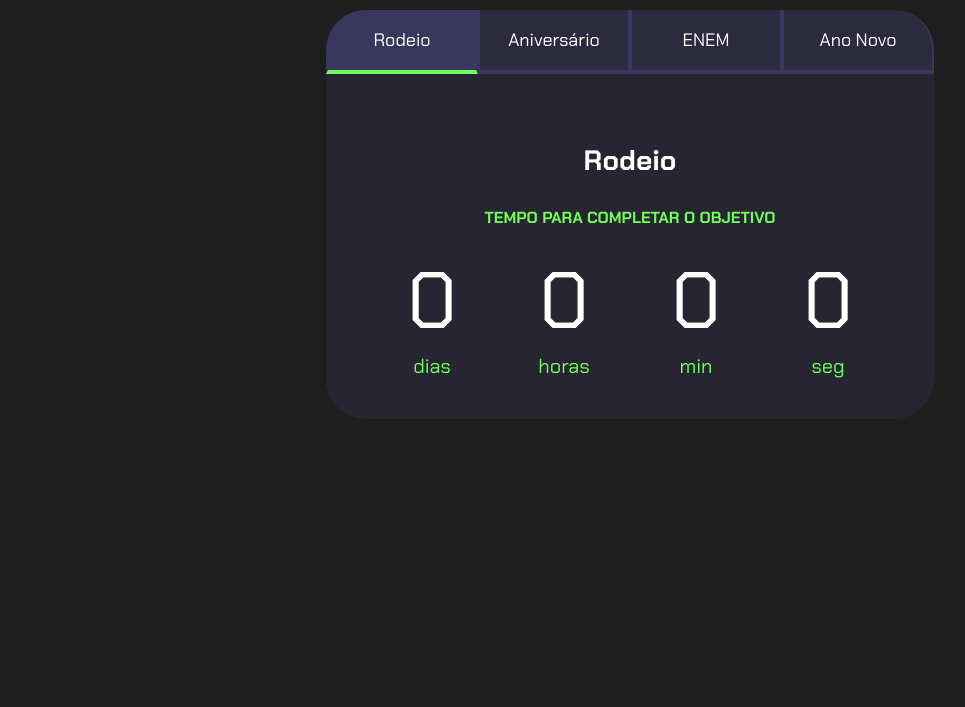
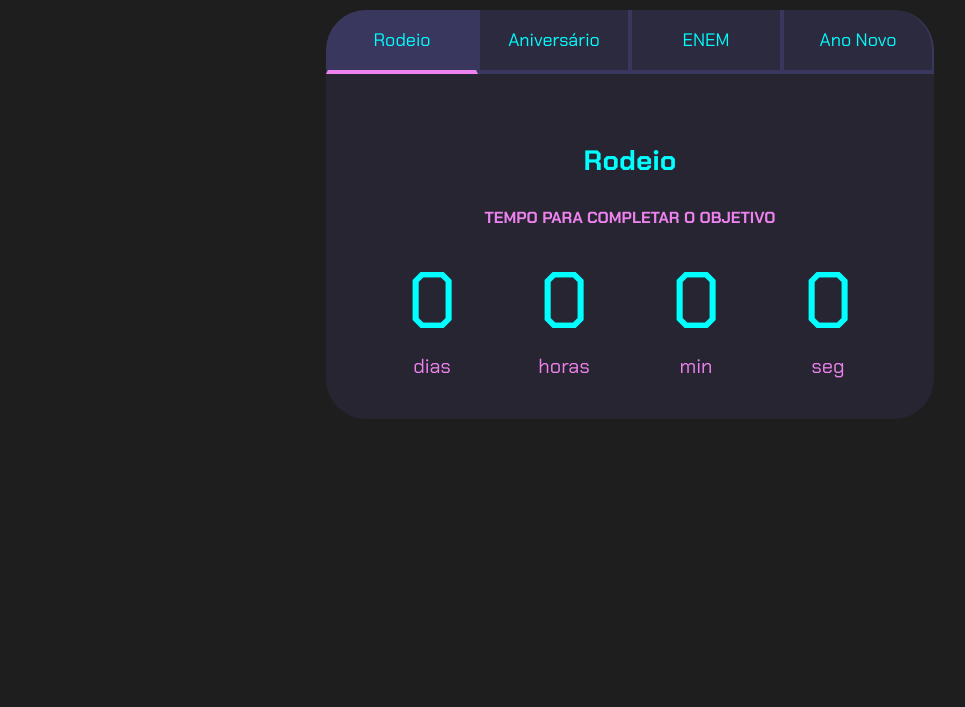
Before and after one commit to clebindograu/trabalho-de-vida-Ivan., a plain HTML site: page </index.html in a window 1280 px wide. Shown: the part 93-800 px from the top of the page, without its empty margins (10-975 px from the left). Drawn offline with Linux system fonts and the light colour scheme.

Commit message:
Update style.css

```diff
--- a/</style.css
+++ b/</style.css
@@ -2,8 +2,8 @@
 
 :root {
     --cor-de-fundo: #1E1E1E;
-    --verde: #6FFF57;
-    --branco: #FFFFFF;
+    --verde: #ee82ee;
+    --branco: #00FFFF;
     --botao-ativo: #3A375E;
     --botao-inativo: rgba(58, 55, 94, 0.5);
     --texto-fundo: rgba(58, 55, 94, 0.3);
```
